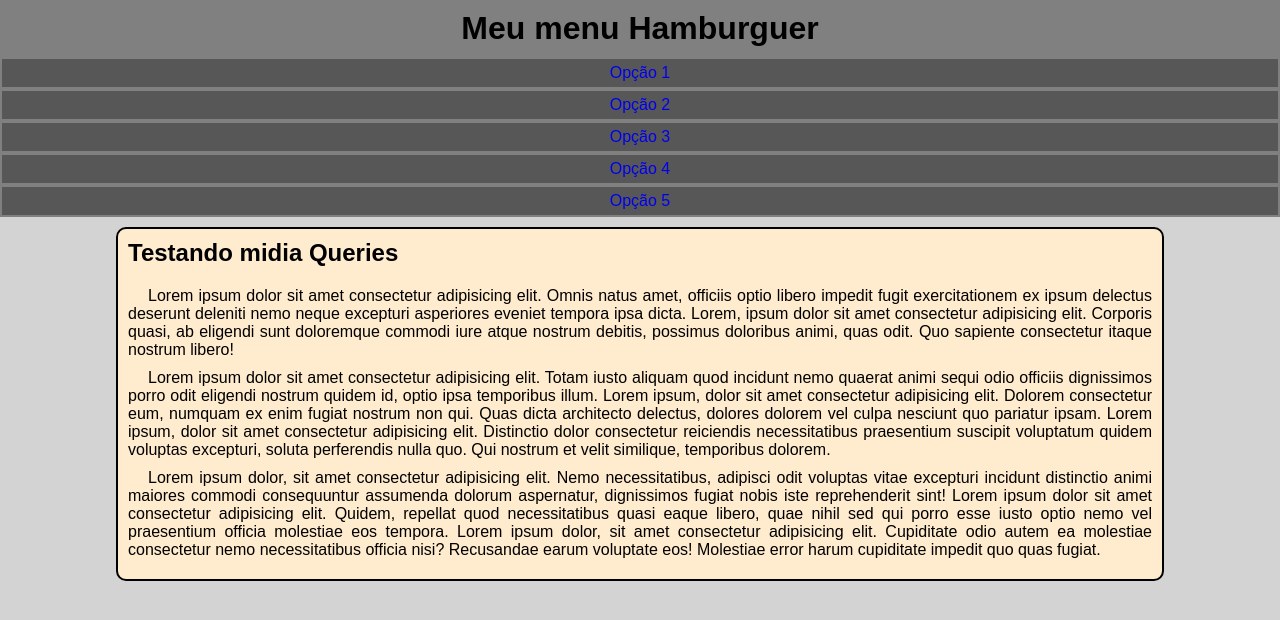
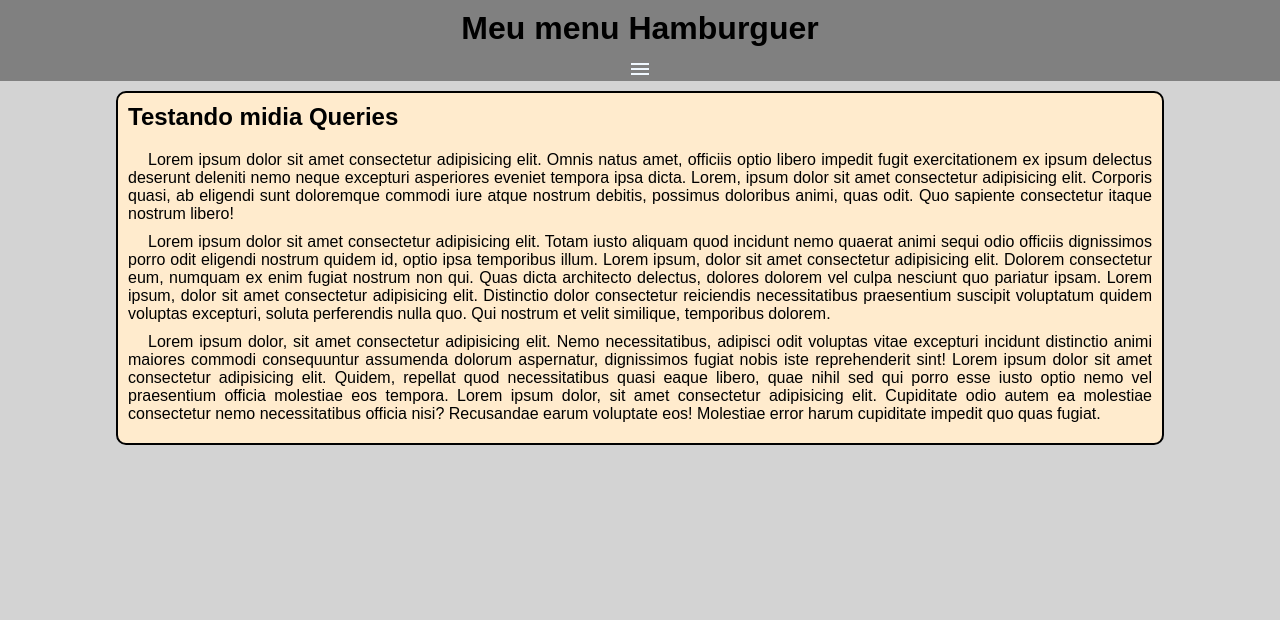
Before and after one commit to maiconrmonteiro/menu-hamburger, a plain HTML site: page index.html in a window 1280 px wide. Drawn offline with Linux system fonts and the light colour scheme.

Commit message:
Configurando o menu hamburguer

```diff
--- a/index.html
+++ b/index.html
@@ -6,11 +6,15 @@
     <meta name="viewport" content="width=device-width, initial-scale=1.0">
     <title>Menu Hamburguer</title>
     <link rel="stylesheet" href="style.css">
+    <link href="https://fonts.googleapis.com/icon?family=Material+Icons" rel="stylesheet">
 </head>
 <body>
     <header>
         <h1>Meu menu Hamburguer</h1>
-        <menu>
+        <span id="burguer" class="material-icons" onclick="clickMenu()">
+            menu
+        </span>
+        <menu id="itens">
             <ul>
                 <li><a href="#">Opção 1</a></li>
                 <li><a href="#">Opção 2</a></li>
@@ -31,5 +35,15 @@
         </article>
     </main>
 
+    <script>
+        function clickMenu() {
+            if (itens.style.display == 'block') {
+                itens.style.display = 'none'
+            } else {
+                itens.style.display = 'block'
+            }
+        }
+    </script>
+
 </body>
 </html>
--- a/style.css
+++ b/style.css
@@ -12,6 +12,18 @@ body, html {
 
 header {
     background-color: gray;
+}
+
+span#burguer {
+   background-color: gray;
+   color: aliceblue;
+   display: block;
+   text-align: center;
+}
+
+span#burguer:hover{
+    color: yellowgreen;
+    cursor: pointer;
 }
 
 main {
@@ -39,7 +51,7 @@ header > h1 {
     text-align: center;
 }
 menu {
-    display: block;
+    display: none;
 
 }
 
```
